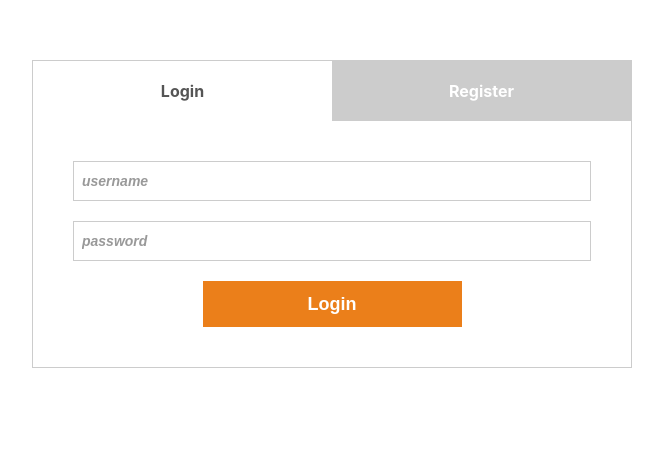
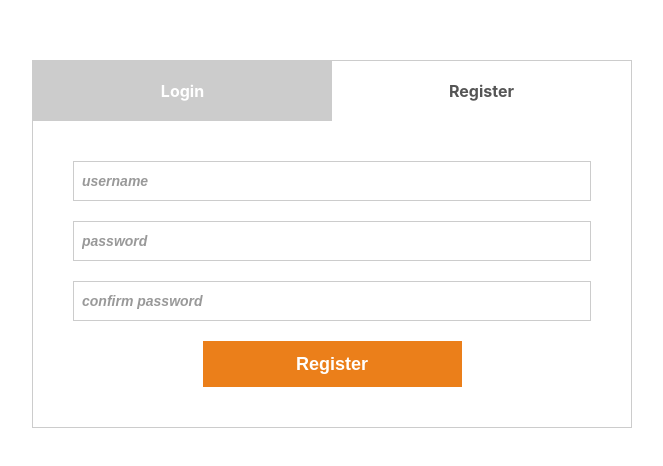
Before and after one commit to dhamano/chat_app, a React (Create React App) app in the folder react_frontend/: page /register in a window 1280 px wide. Before the commit this address led to /. Shown: the part 156-622 px from the top of the page, without its empty margins (308-971 px from the left). Built offline with nearby package versions, Linux system fonts and the light colour scheme.

Commit message:
WIP added zxcvbn. fixed routing issue between login and reg

```diff
--- a/react_frontend/package.json
+++ b/react_frontend/package.json
@@ -11,7 +11,8 @@
     "react": "^16.12.0",
     "react-dom": "^16.12.0",
     "react-router-dom": "^5.1.2",
-    "react-scripts": "3.3.0"
+    "react-scripts": "3.3.0",
+    "zxcvbn": "^4.4.2"
   },
   "scripts": {
     "start": "react-scripts start",
--- a/react_frontend/src/App.js
+++ b/react_frontend/src/App.js
@@ -5,7 +5,7 @@ import PrivateRoute from './utilities/PrivateRoute';
 import Login from './components/Login';
 import Messaging from './components/Messaging';
 
-function App() {
+const App = (props) => {
 
     const [isCompatible, setIsCompatible] = useState(true);
     const [loginOrReg, setLoginOrReg] = useState('Login');
@@ -29,6 +29,14 @@ function App() {
         return function cleanup() {
             checkIfCompaitbleWithWebSocket();
         };
+    }, []);
+
+    useEffect( () => {
+        if( props.location.pathname === "/register") {
+            setLoginOrReg('Register');
+            props.history.push('/register');
+        }
+        console.log('USEEFFECT', props)
     }, []);
 
 
@@ -63,8 +71,6 @@ function App() {
         }
     }
 
-
-
     function onClickHandler(e) {
         if(e.target.innerText === "Login") setLoginOrReg('Login');
         if(e.target.innerText === "Register") setLoginOrReg('Register');
--- a/react_frontend/src/components/Login.js
+++ b/react_frontend/src/components/Login.js
@@ -1,4 +1,6 @@
 import React, { useState } from 'react';
+import zxcvbn from 'zxcvbn';
+
 import { NavLink } from 'react-router-dom';
 import { login, register } from '../services';
 import { setLocalStorage } from '../utilities';
@@ -8,15 +10,26 @@ const Login = props => {
     const [confirmPassword, setConfirmPassword] = useState(false);
     const [passwordErr, setPasswordErr] = useState(false);
     const [loginError, setLoginError] = useState(false);
+    const [passStr, setPassStr] = useState(0);
+    const [passStrConfirm, setPassStrConfirm] = useState(0);
 
-    function handleOnChange (e) {
+    const minPassStr = process.env.PASS_STR || 3;
+    const minPassLen = process.env.PASS_LEN || 8;
+
+    function handleOnChange(e) {
         setLoginError(false);
         if(e.target.name === 'username') props.loginRegVals.setUsername(e.target.value);
-        if(e.target.name === 'password') setPassword(e.target.value);
-        if(e.target.name === 'confirm-password') setConfirmPassword(e.target.value);
+        if(e.target.name === 'password') {
+            setPassword(e.target.value);
+            setPassStr(zxcvbn(e.target.value).score);
+        }
+        if(e.target.name === 'confirm-password'){
+            setConfirmPassword(e.target.value);
+            setPassStrConfirm(zxcvbn(e.target.value).score);
+        }
     };
 
-    async function handleSubmitLogin (e) {
+    async function handleSubmitLogin(e) {
         e.preventDefault();
         // console.log('login', props.loginRegVals.username, password);
         setLoginError(false);
@@ -34,10 +47,7 @@ const Login = props => {
 
     async function handleSubmitRegister (e) {
         e.preventDefault();
-        if( password !== confirmPassword) {
-            setPasswordErr(true);
-            return;
-        }
+
         await register({ username: props.loginRegVals.username, password })
                             .then(res => {
                                 console.log('register', res);
@@ -71,7 +81,7 @@ const Login = props => {
                             </div>
                             <div>
                                 <input id="password" onChange={handleOnChange} value={!password ? '' : password} name="password" type="password" placeholder="password" autoComplete="current-password" required />
-                                <label htmlFor="password">password</label>
+                        <label htmlFor="password">password</label>
                             </div>
                             <button type="submit">Login</button>
                         </form>
@@ -85,11 +95,11 @@ const Login = props => {
                             </div>
                             <div>
                                 <input id="reg-password" className={ passwordErr ? 'error' : '' } onChange={handleOnChange} value={!password ? '' : password} name="password" type="password" placeholder="password" autoComplete="new-password" required />
-                                <label htmlFor="reg-password">password</label>
+                                <label htmlFor="reg-password">password <span className="str-indicator">{passStr}</span></label>
                             </div>
                             <div>
                                 <input id="confirmPassword" className={ passwordErr ? 'error' : '' } onChange={handleOnChange} value={!confirmPassword ? '' : confirmPassword} name="confirm-password" type="password" placeholder="confirm password" autoComplete="new-password" required />
-                                <label htmlFor="confirmPassword">confirm password</label>
+                                <label htmlFor="confirmPassword">confirm password <span className="str-indicator">{passStrConfirm}</span></label>
                             </div>
                             <button type="submit">Register</button>
                         </form>
--- a/react_frontend/src/scss/login.scss
+++ b/react_frontend/src/scss/login.scss
@@ -92,13 +92,17 @@
                 }
 
                 .error {
-                    color: #f00;
+                    margin: 0 40px;
+                    padding: 6px;
+                    background: #f99;
+                    color: #fff;
                     font-style: italic;
-                    font-size: 0.975rem;
+                    font-size: 0.875rem;
+                    border-radius: 6px;
                     position: absolute;
                     left: 0;
                     right: 0;
-                    animation: dropin 0.5s 1 forwards;
+                    animation: dropin 0.25s 1 forwards;
                 }
 
                 @keyframes dropin {
@@ -106,12 +110,13 @@
                         opacity: 0;
                         top: 0;
                     }
-                    70% {
-                        top: 14px;
+                    95% {
+                        top: 8px;
+                        opacity: .5
                     }
                     to {
                         opacity: 1;
-                        top: 10px;
+                        top: 5px;
                     }
                 }
 
```
Also changed, not shown: 2 other files (tests, documents, lock files or other folders).
